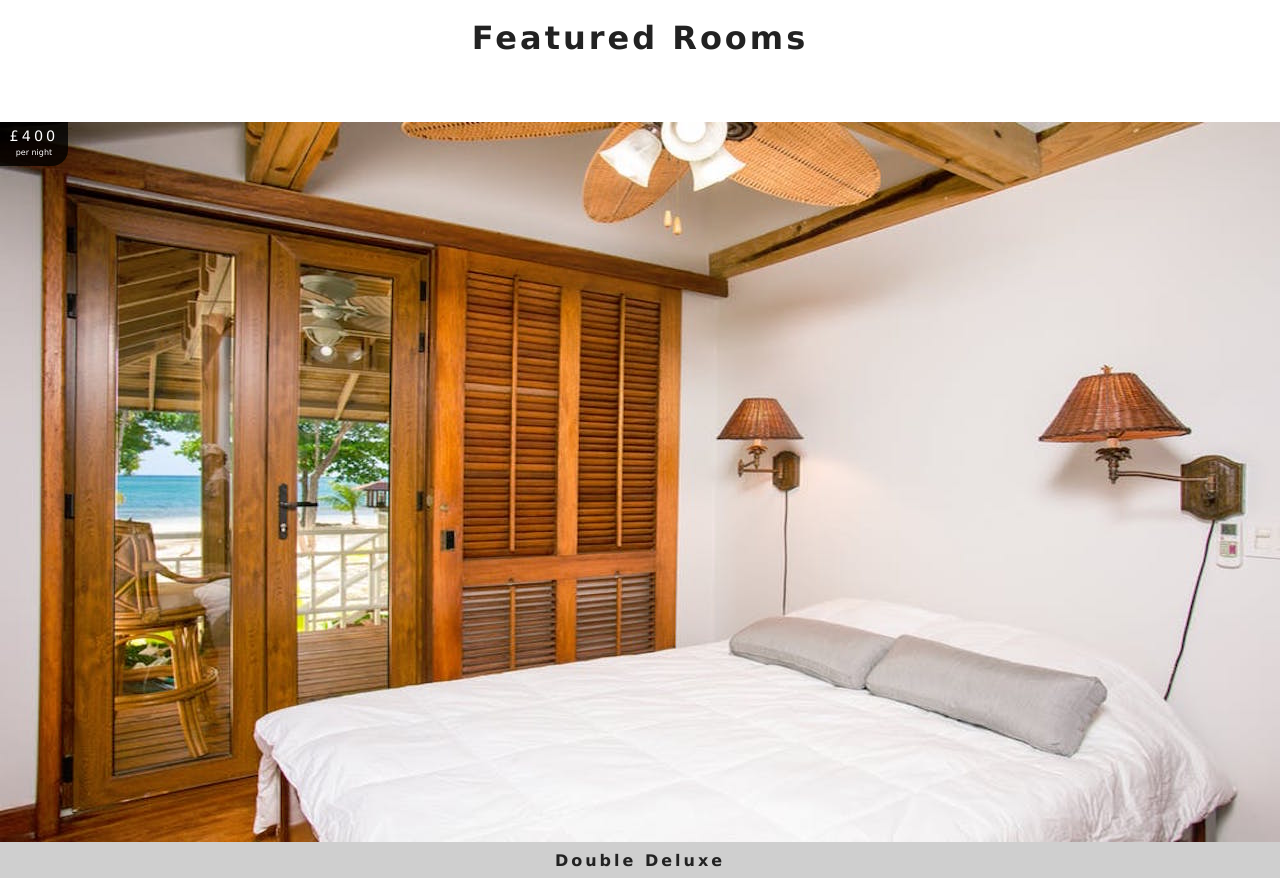
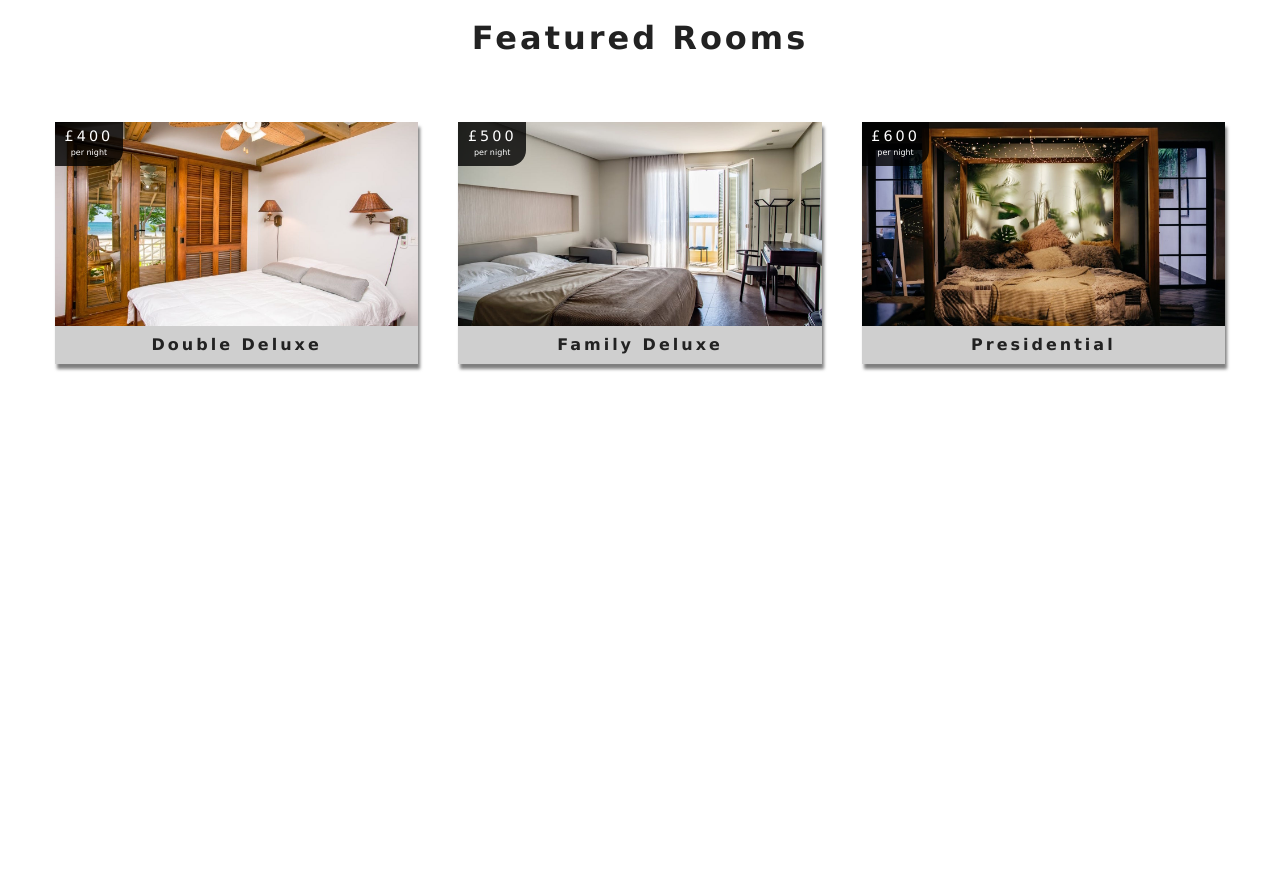
Before and after one commit to leo9806/beach-resort, a React (Create React App) app: page / in a window 1280 px wide. Shown: the part 1320-2198 px from the top of the page. After the commit the page ends 1764 px from the top, so only its background shows below. Built offline with nearby package versions, Linux system fonts and the light colour scheme.

Commit message:
Single room implementation and fixes
The SingleRoom component has been implemented.
Fixed the issue where I wouldn't get the name of the room I clicked on but instead I got 'undefined'. The issue was the variable name inside the data.js.

```diff
--- a/src/components/FeaturedRooms.js
+++ b/src/components/FeaturedRooms.js
@@ -20,7 +20,7 @@ export default class FeaturedRooms extends Component {
     return (
       <section className="featured-rooms">
         <Title title="featured rooms" />
-        <div className="featured-room-center">
+        <div className="featured-rooms-center">
           {/* Load until the data is fetched */}
           {loading ? <Loading /> : rooms}
         </div>
--- a/src/components/Room.js
+++ b/src/components/Room.js
@@ -7,7 +7,6 @@ import PropTypes from 'prop-types';
 const Room = ({room}) => {
   // destructuring the room
   const{name, dang, images, price} = room;
-
 
   return (
     <article className="room">
--- a/src/context.js
+++ b/src/context.js
@@ -40,9 +40,15 @@ class RoomProvider extends Component {
     return tempItems;
   }
 
+  getRoom = dang => {
+    let tempRooms = [...this.state.rooms];
+    const room = tempRooms.find(room => room.dang === dang);
+    return room;
+  }
+
   render() {
     return (
-      <RoomContext.Provider value={{...this.state}}>
+      <RoomContext.Provider value={{...this.state, getRoom:this.getRoom}}>
         {this.props.children}
       </RoomContext.Provider>
     );
--- a/src/data.js
+++ b/src/data.js
@@ -22,7 +22,7 @@ export default [
     },
     fields: {
       name: "single economy",
-      slug: "single-economy",
+      dang: "single-economy",
       type: "single",
       price: 100,
       size: 200,
@@ -79,7 +79,7 @@ export default [
     },
     fields: {
       name: "single basic",
-      slug: "single-basic",
+      dang: "single-basic",
       type: "single",
       price: 150,
       size: 250,
@@ -136,7 +136,7 @@ export default [
     },
     fields: {
       name: "single standard",
-      slug: "single-standard",
+      dang: "single-standard",
       type: "single",
       price: 250,
       size: 300,
@@ -193,7 +193,7 @@ export default [
     },
     fields: {
       name: "single deluxe",
-      slug: "single-deluxe",
+      dang: "single-deluxe",
       type: "single",
       price: 300,
       size: 400,
@@ -250,7 +250,7 @@ export default [
     },
     fields: {
       name: "double economy",
-      slug: "double-economy",
+      dang: "double-economy",
       type: "double",
       price: 200,
       size: 300,
@@ -307,7 +307,7 @@ export default [
     },
     fields: {
       name: "double basic",
-      slug: "double-basic",
+      dang: "double-basic",
       type: "double",
       price: 250,
       size: 350,
@@ -364,7 +364,7 @@ export default [
     },
     fields: {
       name: "double standard",
-      slug: "double-standard",
+      dang: "double-standard",
       type: "double",
       price: 300,
       size: 400,
@@ -421,7 +421,7 @@ export default [
     },
     fields: {
       name: "double deluxe",
-      slug: "double-deluxe",
+      dang: "double-deluxe",
       type: "double",
       price: 400,
       size: 500,
@@ -478,7 +478,7 @@ export default [
     },
     fields: {
       name: "family economy",
-      slug: "family-economy",
+      dang: "family-economy",
       type: "family",
       price: 300,
       size: 500,
@@ -535,7 +535,7 @@ export default [
     },
     fields: {
       name: "family basic",
-      slug: "family-basic",
+      dang: "family-basic",
       type: "family",
       price: 350,
       size: 550,
@@ -592,7 +592,7 @@ export default [
     },
     fields: {
       name: "family standard",
-      slug: "family-standard",
+      dang: "family-standard",
       type: "family",
       price: 400,
       size: 600,
@@ -649,7 +649,7 @@ export default [
     },
     fields: {
       name: "family deluxe",
-      slug: "family-deluxe",
+      dang: "family-deluxe",
       type: "family",
       price: 500,
       size: 700,
@@ -706,7 +706,7 @@ export default [
     },
     fields: {
       name: "presidential",
-      slug: "presidential-room",
+      dang: "presidential-room",
       type: "presidential",
       price: 600,
       size: 1000,
--- a/src/pages/Rooms.js
+++ b/src/pages/Rooms.js
@@ -5,6 +5,7 @@ import {Link} from 'react-router-dom';
 
 const Rooms = () => {
   return (
+    <>
       <Hero hero="roomsHero">
         <Banner title="our rooms">
           <Link to="/" className="btn-primary">
@@ -12,6 +13,7 @@ const Rooms = () => {
           </Link>
         </Banner>
       </Hero>
+    </>
   )
 }
 
--- a/src/pages/SingleRoom.js
+++ b/src/pages/SingleRoom.js
@@ -1,10 +1,53 @@
-import React, { Component } from 'react'
+import React, { Component } from 'react';
+import DefaultBcg from '../images/room-1.jpeg';
+import Hero from '../components/Hero';
+import Banner from '../components/Banner';
+import {Link} from 'react-router-dom';
+import {RoomContext} from '../context';
 
 export default class SingleRoom extends Component {
+  // the props are passed by react router
+  constructor(props) {
+    super(props);
+
+    this.state = {
+      dang: this.props.match.params.dang,
+      DefaultBcg
+    }
+  }
+
+  // gettin the context
+  static contextType = RoomContext;
+
+  //componentDidMount() {}
+
   render() {
+    // destructuring the context
+    const {getRoom} = this.context;
+    const room = getRoom(this.state.dang);
+    // checking if room is undefined before rendering anything
+    if (!room) {
+      return <div className="error">
+        <h3>No such room could be found...</h3>
+        <Link to="/rooms" className="btn-primary">
+          Back to rooms
+        </Link>
+      </div>;
+    }
+
+    const {name, description, capacity, size, price, extras,
+       breakfast, pets, images} = room;
+
+       return <Hero hero="roomsHero" >
+        <Banner title={`${name} room`}>
+          <Link to="/rooms" className="btn-primary">
+            Back to rooms
+          </Link>
+        </Banner>
+      </Hero>
     return (
       <div>
-        Hello from single room page!
+        Hello from single room page {room.name}
       </div>
     )
   }
```
Lines whose indentation alone changed are shown as unchanged.
